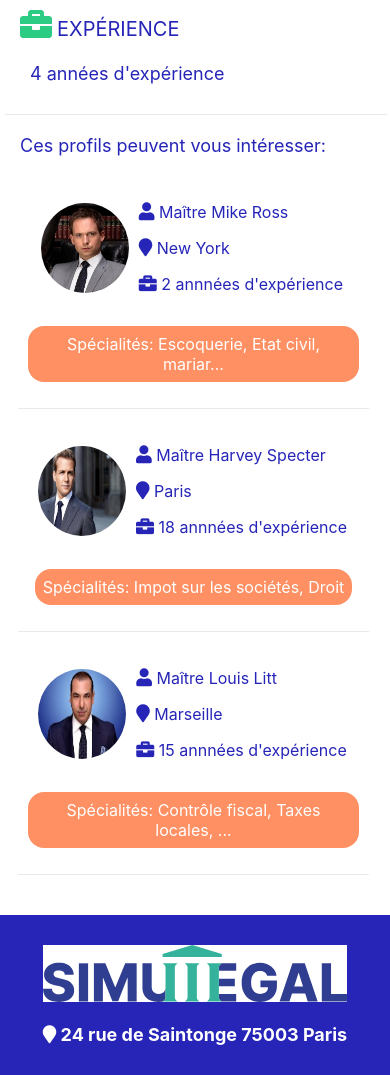
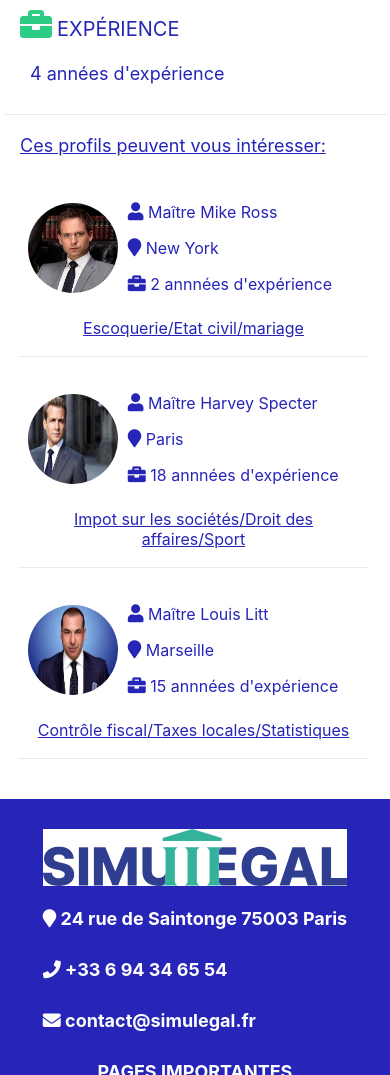
Before and after one commit to Bilimh/profilavocat, a website built with Vite: page index.html in a window 390 px wide. Shown: the part 1459-2534 px from the top of the page. Built offline with nearby package versions, Linux system fonts and the light colour scheme.

Commit message:
modif5 dist

```diff
--- a/index.html
+++ b/index.html
@@ -83,7 +83,7 @@
 
               </div>
           </div>
-          <p class="description_domaine_item">Spécialités: Escoquerie, Etat civil, mariar...</p>
+          <p class="description_domaine_item">Escoquerie/Etat civil/mariage</p>
       </div>
       <!--autre grid-->
       <div class="annuaire_item">
@@ -102,7 +102,7 @@
 
               </div>
           </div>
-          <p class="description_domaine_item">Spécialités: Impot sur les sociétés, Droit</p>
+          <p class="description_domaine_item">Impot sur les sociétés/Droit des affaires/Sport</p>
       </div>
       <!--autre grid-->
       <div class="annuaire_item">
@@ -121,7 +121,7 @@
 
               </div>
           </div>
-          <p class="description_domaine_item">Spécialités: Contrôle fiscal, Taxes locales, ...</p>
+          <p class="description_domaine_item">Contrôle fiscal/Taxes locales/Statistiques</p>
       </div>
   </div>
 </div>
--- a/style.css
+++ b/style.css
@@ -202,13 +202,13 @@ i {
 }
 
 .photo_profil {
-  width: 60%;
+  width: 35%;
   max-height: 150px;
   overflow: hidden;
 }
 
 .description {
-  width: 35%;
+  width: 60%;
 }
 
 .titre_nom {
@@ -224,12 +224,14 @@ i {
 }
 
 .description_domaine_item {
-  background: var(--color1);
+  /*background: var(--color1);*/
   padding: 8px;
-  color: white;
+  color: var(--color-Blue);
   font-size: 16px;
   border-radius: 16px;
   text-align: center;
+  text-decoration: underline;
+  margin: 0;
 }
 .reseau{
  margin-top: 30px;
@@ -250,6 +252,7 @@ i {
   margin-bottom: 20px;
   margin-top: 20px;
   color: var(--color-Blue);
+  text-decoration: underline;
 }
 
 footer{
@@ -438,6 +441,23 @@ footer{
   width: 70%;
   margin-left: 10px;
 }
-
+.annuaire_item {
+  display: block;
+  max-width: 100%;
+  flex-direction: column;
+  justify-content: center;
+  align-items: center;
+  background: white;
+  padding: 10px;
+  color: black;
+  /*border-radius: 20px;*/
+  border-bottom: 1px solid #eaeaea;
+}
+.tout {
+  display: ;
+  max-width: 100%;
+  justify-content: space-between;
+  align-items: center;
+}
 
 }
```
